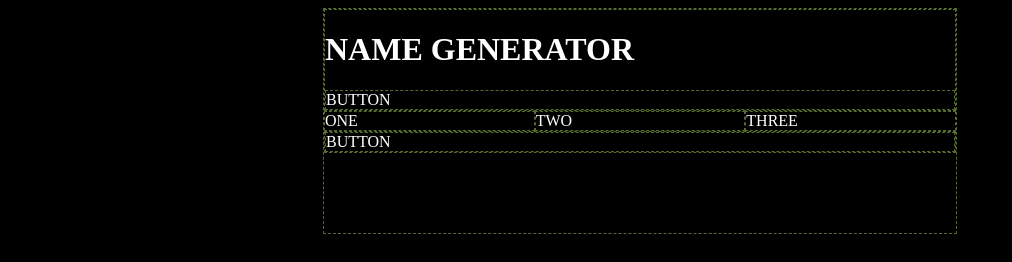
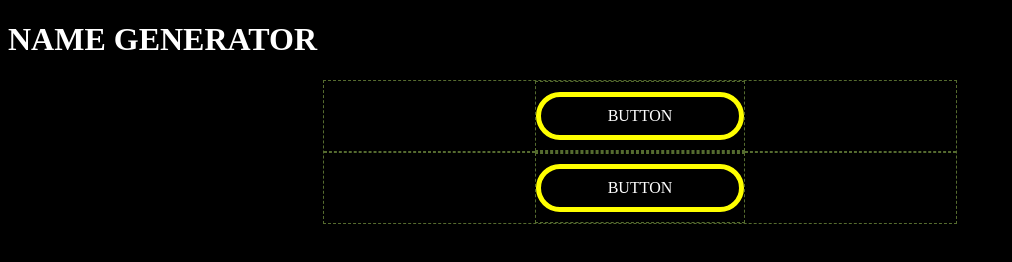
Before and after one commit to neilwave/name-generator, a plain HTML site: page index.html in a window 1280 px wide. Shown: the whole page, without its empty margins (0-1012 px from the left). Drawn offline with Linux system fonts and the light colour scheme.

Commit message:
changes, css 1st styles, function

```diff
--- a/index.html
+++ b/index.html
@@ -10,19 +10,21 @@
 </head>
 
 <body>
+        <h1>NAME GENERATOR</h1>
     <div class="wrapper">
+
         <div class="card">
-            <h1>NAME GENERATOR</h1>
+
             <div class="button" onclick="buttonAction()">BUTTON</div>
         </div>
-            <div class="co-1" id="genfirst">ONE</div>
-            <div class="co-2" id="genmid">TWO</div>
-            <div class="co-3" id="genlast">THREE</div>
+        <div class="co-1" id="genfirst"></div>
+        <div class="co-2" id="genmid"></div>
+        <div class="co-3" id="genlast"></div>
         <div class="card-output">
-CARD OUTPUT
-            <div class="co-1" id="genfirst">ONE</div>
-            <div class="co-2" id="genmid">TWO</div>
-            <div class="co-3" id="genlast">THREE</div>
+            CARD OUTPUT
+            <div class="co-1" id="genfirst"></div>
+            <div class="co-2" id="genmid"></div>
+            <div class="co-3" id="genlast"></div>
 
         </div>
         <div class="co-4">
--- a/main.js
+++ b/main.js
@@ -13,12 +13,12 @@ buttonAction = () => {
         }
         if (name === middle) {
             let randomIndex = Math.floor(Math.random() * middle.length);
-            let midN = first[randomIndex];
+            let midN = middle[randomIndex];
             return midN;
         }
         if (name === last) {
             let randomIndex = Math.floor(Math.random() * last.length);
-            let lastN = first[randomIndex];
+            let lastN = last[randomIndex];
             return lastN;
         };
 
--- a/style.css
+++ b/style.css
@@ -11,9 +11,11 @@ div {
     margin: auto;
     grid-template-columns: repeat(3, 1fr);
     grid-template-areas:
-        "card card card"
+        ". card ."
         "co-1 co-2 co-3"
-        "co-4 co-4 co-4";
+        ". co-4 .";
+    text-align: center;
+    text-transform: uppercase;
 }
 .card {
     grid-area: card;
@@ -34,3 +36,9 @@ div {
 .co-4 {
     grid-area: co-4;
 }
+.button {
+    border: 5px solid yellow;
+    border-radius: 25px;
+    padding: 10px;
+    margin: 10px auto;
+}
```
